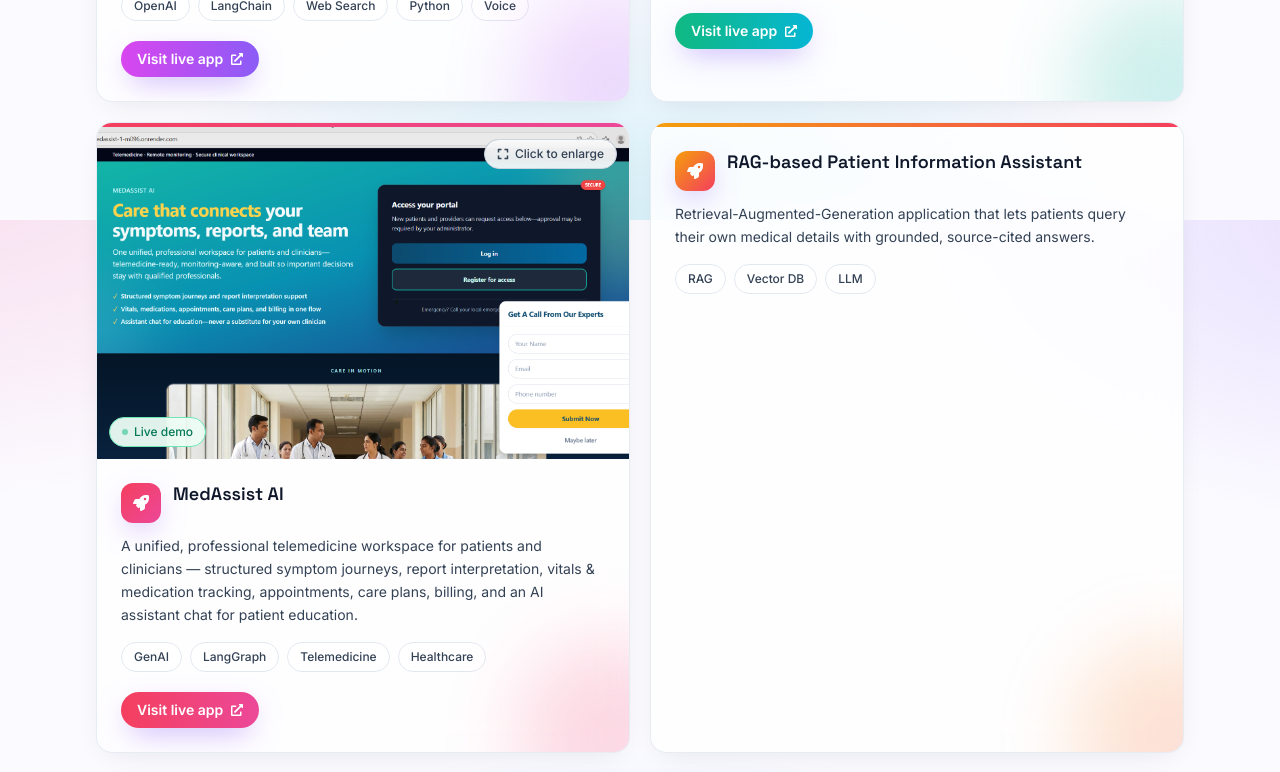
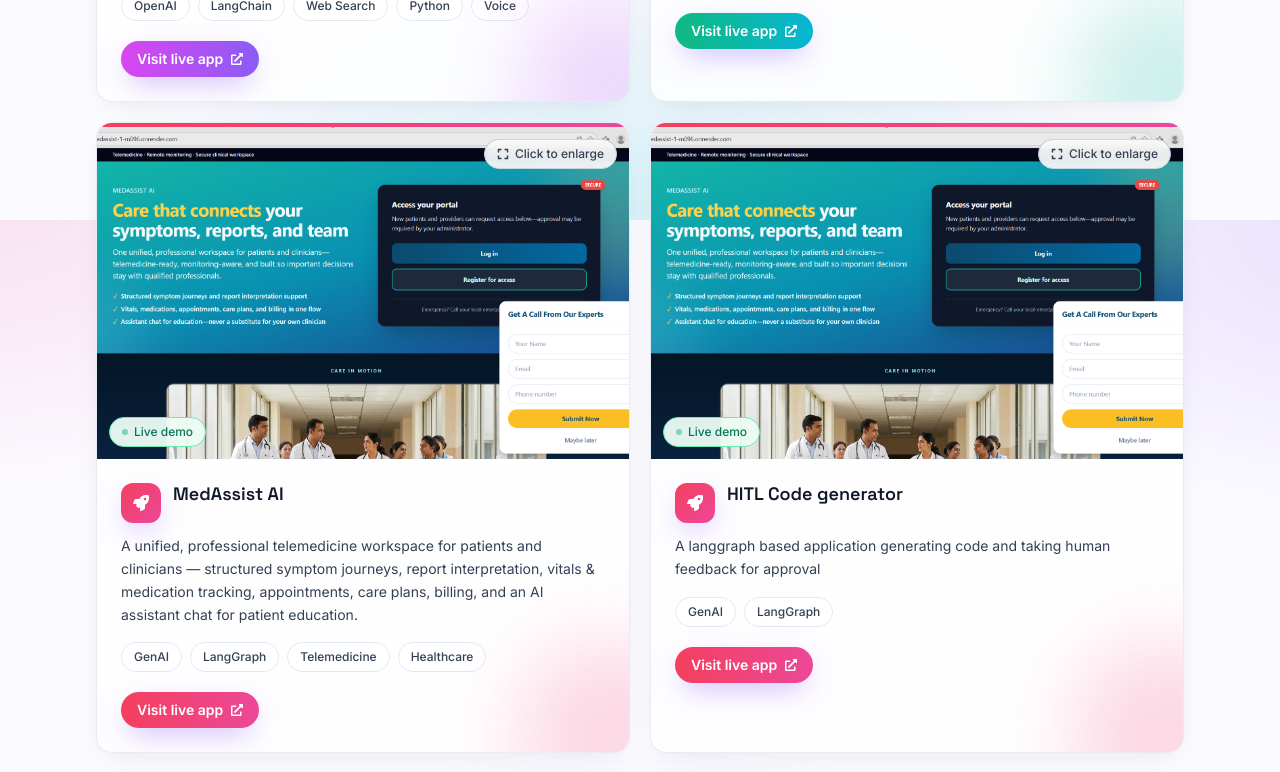
Before and after one commit to siddhartha4u2c/siddharthaborpuzari, a React (Vite) app: page / in a window 1280 px wide. Shown: the part 4580-5352 px from the top of the page. Built offline with nearby package versions, Linux system fonts and the light colour scheme.

Commit message:
Update data.ts

```diff
--- a/src/data.ts
+++ b/src/data.ts
@@ -161,6 +161,15 @@
     liveUrl: 'https://medassist-1-m096.onrender.com',
   },
   {
+    title: 'HITL Code generator',
+    description:
+      'A langgraph based application generating code and taking human feedback for approval ',
+    tags: ['GenAI', 'LangGraph'],
+    color: 'from-rose-500 to-pink-500',
+    image: '/projects/medassist.png',
+    liveUrl: 'https://hitlcodegeneratoragent-production.up.railway.app',
+  },
+  {
     title: 'RAG-based Patient Information Assistant',
     description:
       'Retrieval-Augmented-Generation application that lets patients query their own medical details with grounded, source-cited answers.',
```
